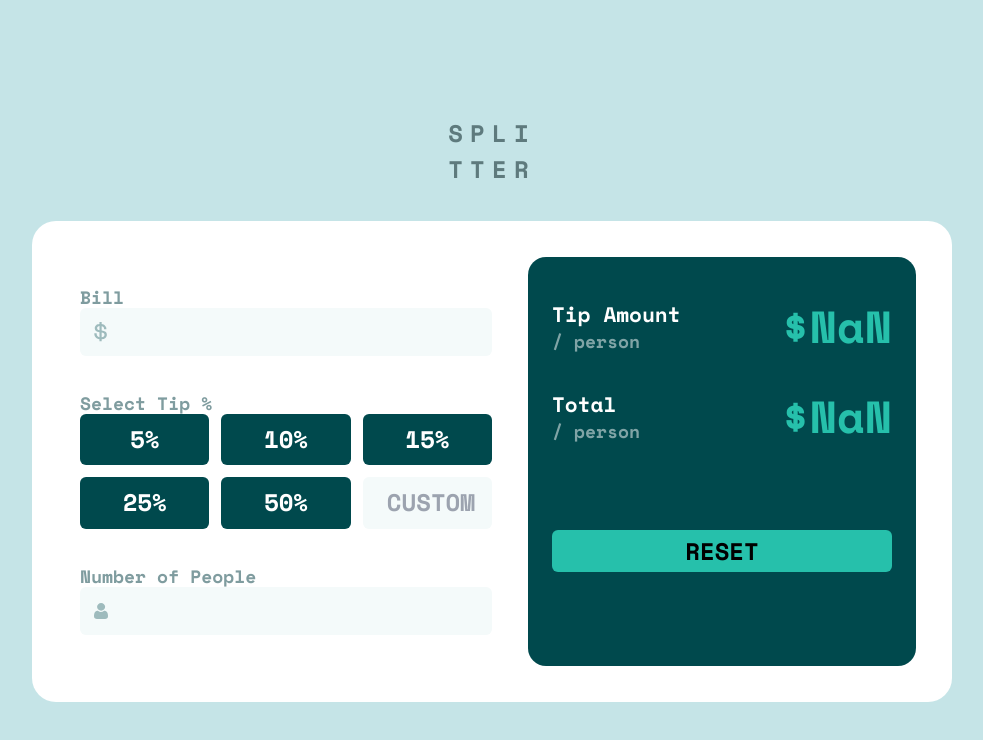
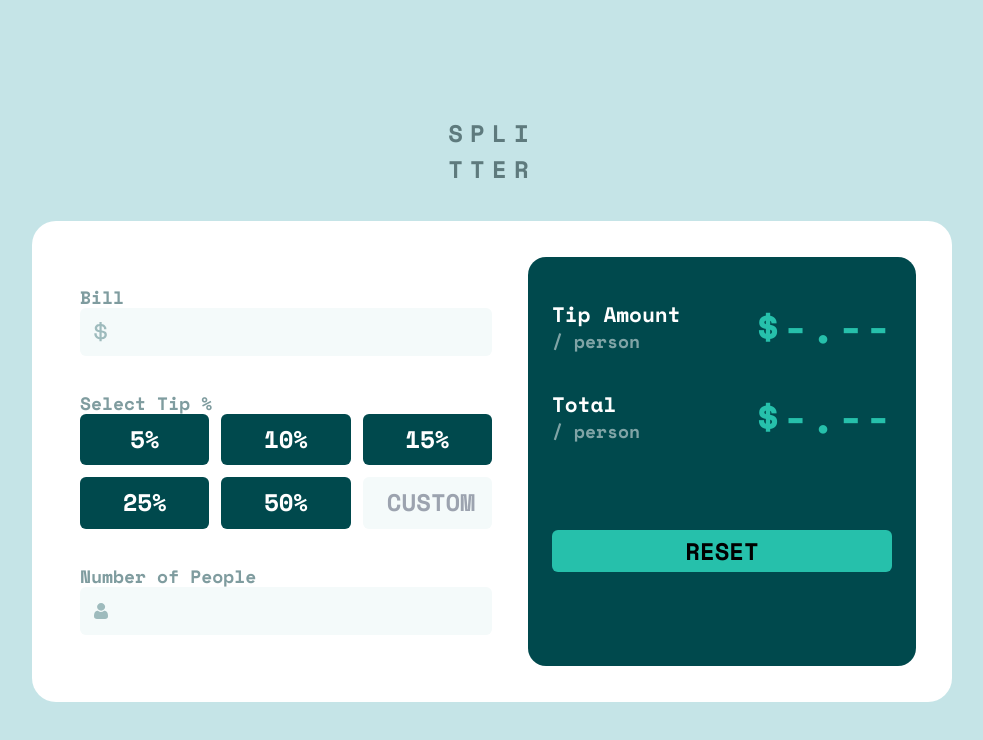
Before and after one commit to Dario2303/tip-calculator, a React (Vite) app: page / in a window 1280 px wide. Shown: the top 740 px of the page, without its empty margins (148-1131 px from the left). Built offline with nearby package versions, Linux system fonts and the light colour scheme.

Commit message:
correct the number on the display

```diff
--- a/src/components/Calculator.jsx
+++ b/src/components/Calculator.jsx
@@ -15,8 +15,6 @@ function Calculator() {
   const billNumber = parseFloat(bill)
   const tipNumber = parseInt(tip)
   const peopleNumber = parseInt(people)
-
-  console.log(validateValueBill)
 
   useEffect (() => {
     function validate (event, setEvent) {
--- a/src/components/Result.jsx
+++ b/src/components/Result.jsx
@@ -2,16 +2,18 @@ import React from 'react'
 import ResultPrint from './ResultPrint'
 
 function Result({Reset, total, tipAmount}) {
+
+
   return (
     <div className='bg-[var(--Very-dark-cyan)] m-6 rounded-xl grid grid-rows-2 items-center p-4'>
       <div className='h-full flex flex-col justify-around'>
         <ResultPrint
           title={'Tip Amount'}
-          price={tipAmount.toFixed(2)}
+          price={tipAmount > 0 ? tipAmount.toFixed(2) : '-.--'}
         />
         <ResultPrint
           title={'Total'}
-          price={total.toFixed(2)}
+          price={total > 0 ? total.toFixed(2) : '-.--'}
         />
       </div>
 
```
